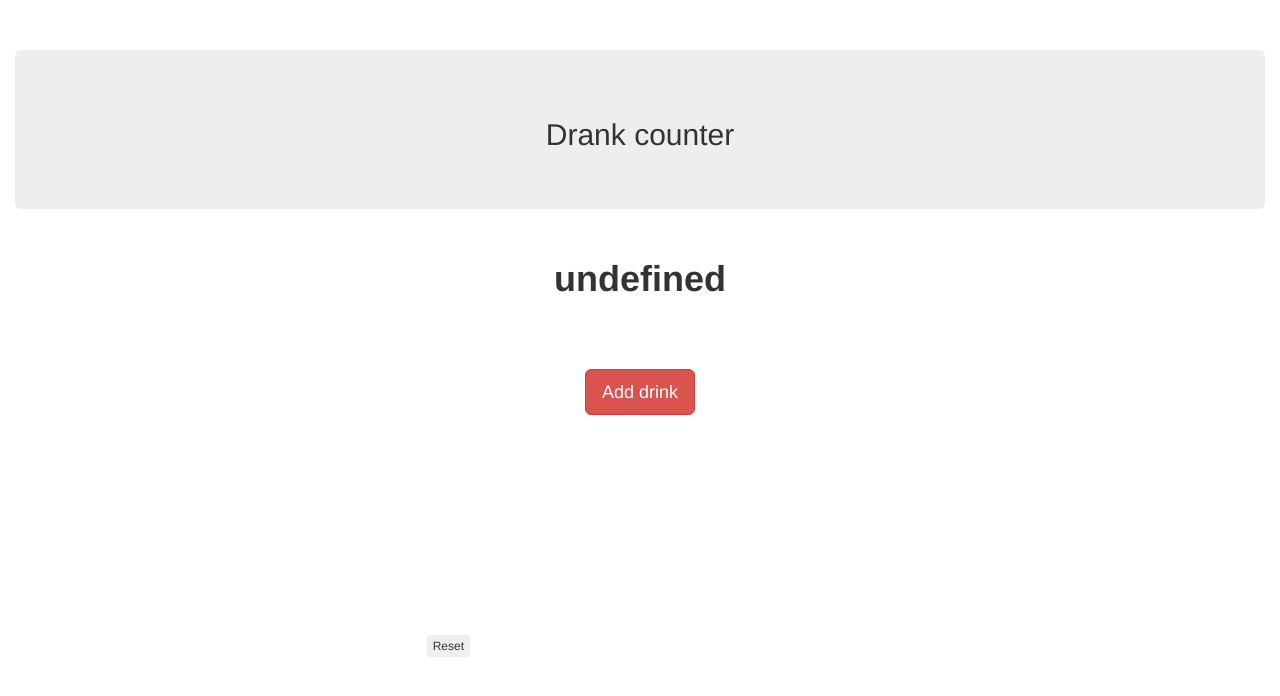
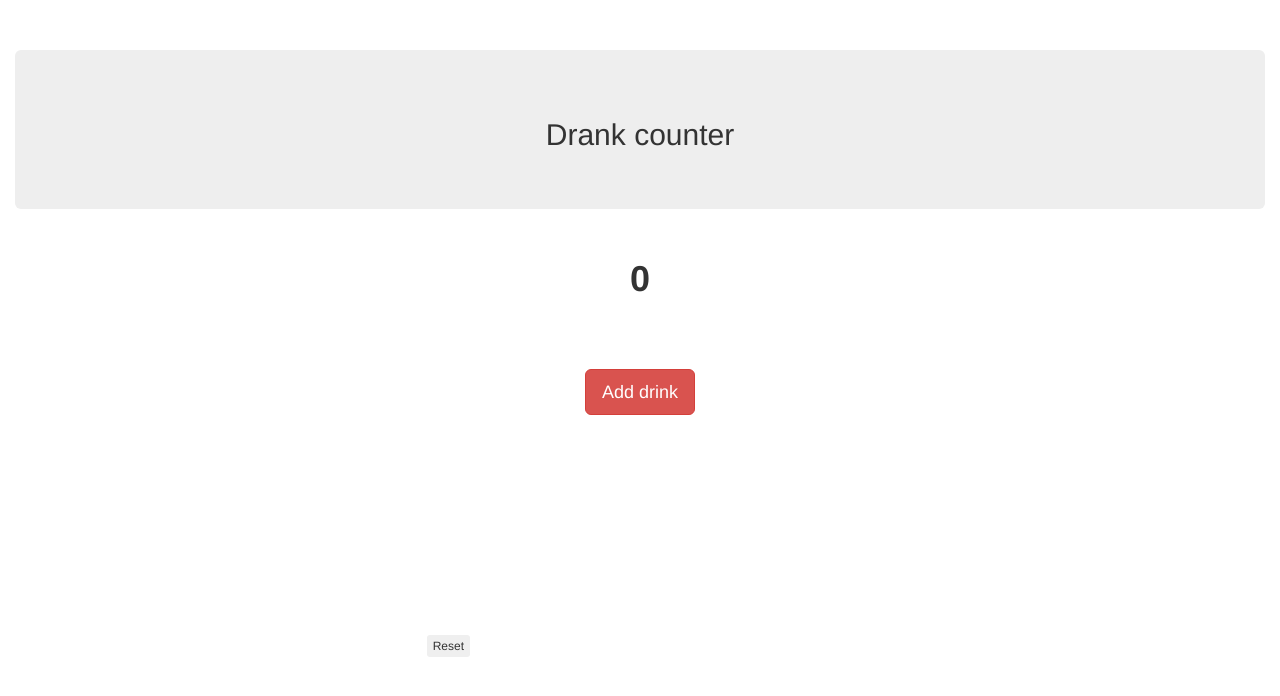
Before and after one commit to tatd/counter, a plain HTML site: page index.html in a window 1280 px wide. Drawn offline with nearby package versions, Linux system fonts and the light colour scheme.

Commit message:
fixed undefined upon first load

```diff
--- a/index.html
+++ b/index.html
@@ -13,9 +13,14 @@
 <html lang="en">
   <head>
    <script>
+	   console.log(document.getElementById("result").innerHTML);
+onload = function(){
 
-onload = function(){
-	document.getElementById("result").innerHTML = "<b>" + localStorage.clickcount + "</b>";
+	console.log(document.getElementById("result").innerHTML);
+	if(localStorage === undefined)
+		document.getElementById("result").innerHTML = "<b>" + 0 + "</b>";
+
+	else document.getElementById("result").innerHTML = "<b>" + localStorage.clickcount + "</b>";
 }
 
 function clickCounter() {
@@ -56,7 +61,7 @@ function resetCounter(){
 		<div class="col-md-4">
 
         <div>
-			<h1><b><div class="text-center" id="result"></b></div></h1>
+			<h1><b><div class="text-center" id="result">0</b></div></h1>
         </div>
 		<br>
 		<br>
```
